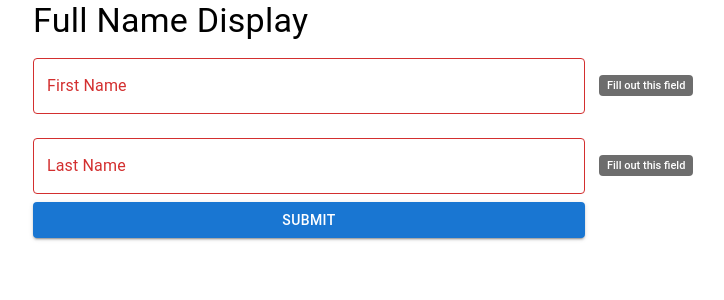
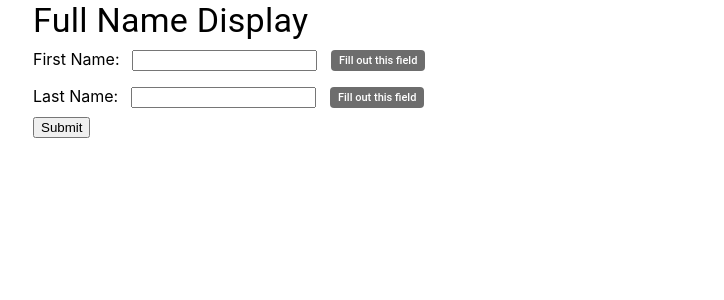
Before and after one commit to devenpawar/XDisplayName, a React (Create React App) app: page / in a window 1280 px wide. Shown: the top 300 px of the page, without its empty margins (331-1055 px from the left). Built offline with nearby package versions, Linux system fonts and the light colour scheme.

Commit message:
fourth commit

```diff
--- a/src/App.js
+++ b/src/App.js
@@ -1,70 +1,86 @@
-import React, { useState } from 'react';
-import { TextField, Button, Typography, Container, Tooltip } from '@mui/material';
-import './App.css';
+import React, { useState } from "react";
+import {
+  TextField,
+  Button,
+  Typography,
+  Container,
+  Tooltip,
+} from "@mui/material";
+import "./App.css";
 
 function App() {
-  const [firstName, setFirstName] = useState('');
-  const [lastName, setLastName] = useState('');
-  const [submittedName, setSubmittedName] = useState('');
-  const [error, setError] = useState('');
+  const [firstName, setFirstName] = useState("");
+  const [lastName, setLastName] = useState("");
+  const [submittedName, setSubmittedName] = useState("");
+  const [error, setError] = useState("");
 
   const handleSubmit = (e) => {
     e.preventDefault();
-    if (firstName.trim() === '' || lastName.trim() === '') {
-      setError('Please fill in both fields before submitting.');
+    if (firstName.trim() === "" || lastName.trim() === "") {
+      setError("Please fill in both fields before submitting.");
     } else {
       setSubmittedName(`${firstName} ${lastName}`);
-      setError('');
+      setError("");
     }
   };
 
   return (
     <Container maxWidth="sm">
-      <Typography variant="h4">
-        Full Name Display
-      </Typography>
+      <Typography variant="h4">Full Name Display</Typography>
       <form onSubmit={handleSubmit}>
+        <div>
+          <span>First Name: </span>
           <Tooltip
-          title={firstName.trim() === '' ? 'Fill out this field' : ''}
+            title={firstName.trim() === "" ? "Fill out this field" : ""}
             placement="right"
-          open={firstName.trim() === ''}
+            open={firstName.trim() === ""}
           >
-          <TextField
+            <input
               label="First Name"
               variant="outlined"
               fullWidth
               margin="normal"
               value={firstName}
               onChange={(e) => setFirstName(e.target.value)}
-            error={firstName.trim() === ''}
+              style={{ margin: "0.5rem" }}
+              error={firstName.trim() === ""}
             />
           </Tooltip>
+        </div>
+        <div>
+          <span>Last Name: </span>
           <Tooltip
-          title={lastName.trim() === '' ? 'Fill out this field' : ''}
+            title={lastName.trim() === "" ? "Fill out this field" : ""}
             placement="right"
-          open={lastName.trim() === ''}
+            open={lastName.trim() === ""}
           >
-          <TextField
+            <input
               label="Last Name"
               variant="outlined"
-            fullWidth
               margin="normal"
               value={lastName}
               onChange={(e) => setLastName(e.target.value)}
-            error={lastName.trim() === ''}
+              error={lastName.trim() === ""}
+              style={{ margin: "0.5rem" }}
             />
           </Tooltip>
+        </div>
+
         {error && (
           <Typography variant="body2" color="error" gutterBottom>
             {error}
           </Typography>
         )}
-        <Button type="submit" variant="contained" color="primary" fullWidth>
+        <button type="submit" variant="contained" color="primary" >
           Submit
-        </Button>
+        </button>
       </form>
       {submittedName && (
-        <Typography variant="h5" color="textPrimary" style={{ marginTop: '20px' }}>
+        <Typography
+          variant="h5"
+          color="textPrimary"
+          style={{ marginTop: "20px" }}
+        >
           Full Name: {submittedName}
         </Typography>
       )}
```
Lines whose indentation alone changed are shown as unchanged.
